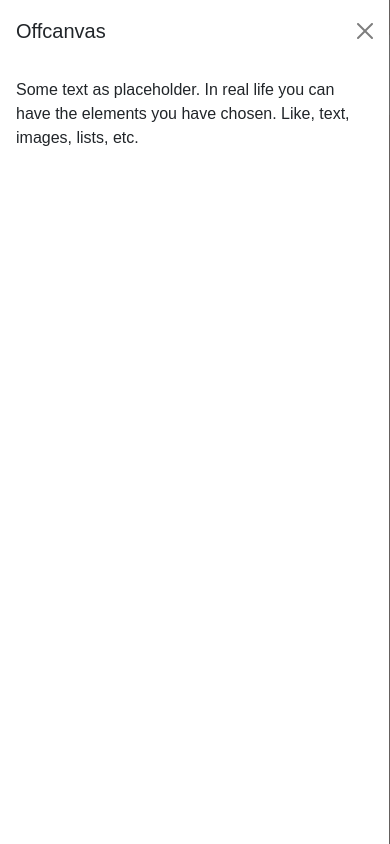
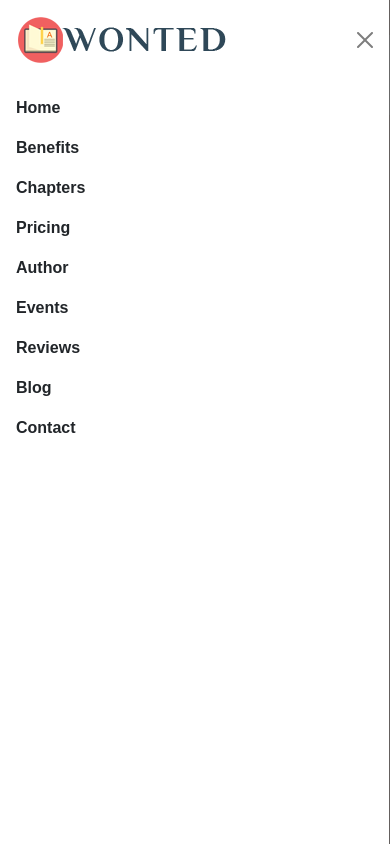
Before and after one commit to Khushbupatel05/pr-5-Bootstrap-landingpage, a React (Vite) app: page / in a window 390 px wide. Both pictures are taken after a click on the button 357 px from the left and 75 px from the top of the page. Shown: the top 844 px of the page. Built offline with nearby package versions, Linux system fonts and the light colour scheme.

Commit message:
commit for responsive

```diff
--- a/src/Components/Header.jsx
+++ b/src/Components/Header.jsx
@@ -7,6 +7,7 @@ const Header = () => {
 
   const handleClose = () => setShow(false);
   const handleShow = () => setShow(true);
+
   return (
     <header>
       <div className="container">
@@ -16,7 +17,7 @@ const Header = () => {
               <img src="/image/wonted-logo.png" alt="logo" />
             </div>
             <nav className="d-flex">
-              <ul className='d-flex align-items-center d-none d-lg-flex justify-content-center gap-3 fw-semibold  m-0 menu'>
+              <ul className='d-flex align-items-center d-none d-lg-flex justify-content-center gap-3 fw-semibold m-0 menu'>
                 <li className='nav-link'>Home</li>
                 <li className='nav-link'>Benefits</li>
                 <li className='nav-link'>Chapters</li>
@@ -28,23 +29,36 @@ const Header = () => {
                 <li className='nav-link'>Contact</li>
               </ul>
             </nav>
-              <Button className="d-flex d-lg-none" variant="white" onClick={handleShow}>
-                <i className="bi bi-list"></i>
-              </Button>
+            <Button className="d-flex d-lg-none" variant="white" onClick={handleShow}>
+              <i className="bi bi-list"></i>
+            </Button>
           </div>
         </div>
       </div>
 
-      <Offcanvas show={show} onHide={handleClose}>
+
+      <Offcanvas show={show} onHide={handleClose} placement="start">
         <Offcanvas.Header closeButton>
-          <Offcanvas.Title>Offcanvas</Offcanvas.Title>
+          <Offcanvas.Title>
+            <img src="/image/wonted-logo.png" alt="logo"  />
+          </Offcanvas.Title>
         </Offcanvas.Header>
         <Offcanvas.Body>
-          Some text as placeholder. In real life you can have the elements you
-          have chosen. Like, text, images, lists, etc.
+          <ul className="list-unstyled fw-semibold">
+            <li className='mb-3 nav-link' onClick={handleClose}>Home</li>
+            <li className='mb-3 nav-link' onClick={handleClose}>Benefits</li>
+            <li className='mb-3 nav-link' onClick={handleClose}>Chapters</li>
+            <li className='mb-3 nav-link' onClick={handleClose}>Pricing</li>
+            <li className='mb-3 nav-link' onClick={handleClose}>Author</li>
+            <li className='mb-3 nav-link' onClick={handleClose}>Events</li>
+            <li className='mb-3 nav-link' onClick={handleClose}>Reviews</li>
+            <li className='mb-3 nav-link' onClick={handleClose}>Blog</li>
+            <li className='mb-3 nav-link' onClick={handleClose}>Contact</li>
+          </ul>
         </Offcanvas.Body>
       </Offcanvas>
     </header>
   );
 };
-export default Header
+
+export default Header;
--- a/src/index.css
+++ b/src/index.css
@@ -115,13 +115,6 @@ header {
   }
 }
 
-.nav-link {
-  position: relative;
-  cursor: pointer;
-  padding-bottom: 5px;
-  color: white;
-  transition: color 0.3s ease;
-}
 
 .achieve-item {
   box-shadow: 2px 0px 15px 5px rgba(1, 6, 33, 0.06);
@@ -141,23 +134,46 @@ header {
   font-family: "Philosopher", sans-serif;
   font-weight: 700;
 }
+.menu{
+       position: relative;
+    transition: all 0.2s linear;
+    border-bottom: 1px solid transparent;
+    margin-left: 15px;
+
+}
+
+
+.nav-link {
+  position: relative;
+  cursor: pointer;
+  padding-bottom: 5px;
+  color: #000;
+  font-weight: 500;
+}
+
 
 .nav-link::after {
   content: "";
   position: absolute;
   left: 50%;
+  bottom: -28px;
   transform: translateX(-50%);
-  bottom: 0 !important;
   width: 30px;
   height: 2px;
-  background-color: #c27b7f;
+  background: #c27b7f;
   opacity: 0;
-  transition: all 0.4s cubic-bezier(0.3, 0.1, 0.58, 1);
+  transition: opacity 0.4s cubic-bezier(0.3, 0.1, 0.58, 1);
+
+}
+.nav-link:hover {
+  color: #c27b7f !important;
 }
 
 .nav-link:hover::after {
   opacity: 1;
+
 }
+
 
 .hero-section {
   position: relative !important;
```
